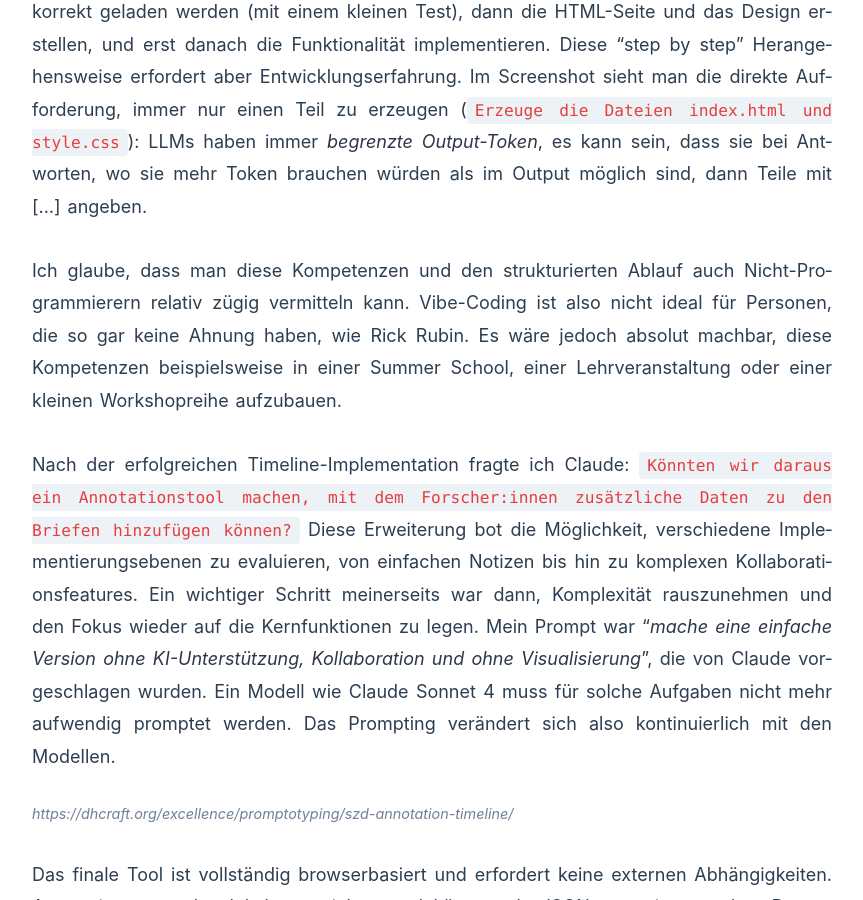
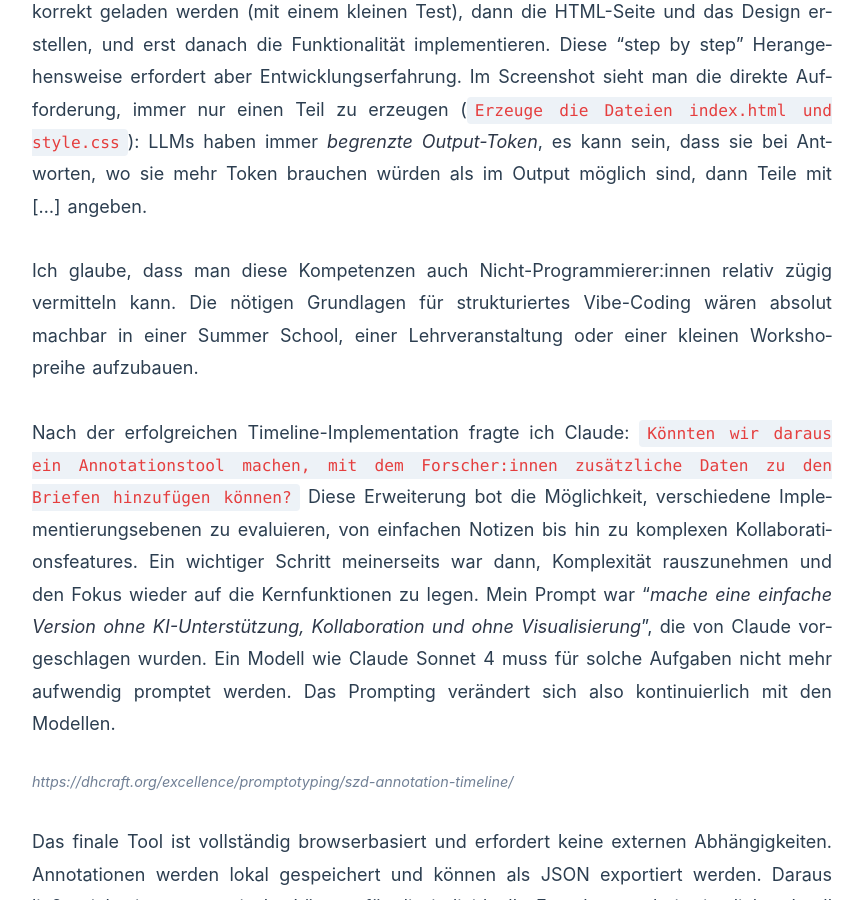
Before and after one commit to DigitalHumanitiesCraft/excellence, a Jekyll site: the page built from blog/Critical-Vibing-Claude-4.md, in a window 1280 px wide and 900 px high, scrolled down 7552 px. Shown: the whole window, without its empty margins (208-1071 px from the left). Built offline with Jekyll 4.4.1, drawn with Linux system fonts in a browser that asks for light colours.

Commit message:
Update Critical-Vibing-Claude-4.md

```diff
--- a/blog/Critical-Vibing-Claude-4.md
+++ b/blog/Critical-Vibing-Claude-4.md
@@ -116,7 +116,7 @@ Ein Screenshot der originalen Stefan Zweig Digital Website diente als Design-Ref
 
 Es ist auch wichtig, dass man nicht alles auf einmal implementiert, sondern es *schrittweise umsetzt*, so wie man es auch selbst entwickeln würde: Zuerst sicherstellen, dass alle Daten korrekt geladen werden (mit einem kleinen Test), dann die HTML-Seite und das Design erstellen, und erst danach die Funktionalität implementieren. Diese "step by step" Herangehensweise erfordert aber Entwicklungserfahrung. Im Screenshot sieht man die direkte Aufforderung, immer nur einen Teil zu erzeugen (`Erzeuge die Dateien index.html und style.css`): LLMs haben immer *begrenzte Output-Token*, es kann sein, dass sie bei Antworten, wo sie mehr Token brauchen würden als im Output möglich sind, dann Teile mit \[...\] angeben.
 
-Ich glaube, dass man diese Kompetenzen und den strukturierten Ablauf auch Nicht-Programmierern relativ zügig vermitteln kann. Vibe-Coding ist also nicht ideal für Personen, die so gar keine Ahnung haben, wie Rick Rubin. Es wäre jedoch absolut machbar, diese Kompetenzen beispielsweise in einer Summer School, einer Lehrveranstaltung oder einer kleinen Workshopreihe aufzubauen.
+Ich glaube, dass man diese Kompetenzen auch Nicht-Programmierer:innen relativ zügig vermitteln kann. Die nötigen Grundlagen für strukturiertes Vibe-Coding wären absolut machbar in einer Summer School, einer Lehrveranstaltung oder einer kleinen Workshopreihe aufzubauen.
 
 Nach der erfolgreichen Timeline-Implementation fragte ich Claude: `Könnten wir daraus ein Annotationstool machen, mit dem Forscher:innen zusätzliche Daten zu den Briefen hinzufügen können?` Diese Erweiterung bot die Möglichkeit, verschiedene Implementierungsebenen zu evaluieren, von einfachen Notizen bis hin zu komplexen Kollaborationsfeatures. Ein wichtiger Schritt meinerseits war dann, Komplexität rauszunehmen und den Fokus wieder auf die Kernfunktionen zu legen. Mein Prompt war “*mache eine einfache Version ohne KI-Unterstützung, Kollaboration und ohne Visualisierung*”, die von Claude vorgeschlagen wurden. Ein Modell wie Claude Sonnet 4 muss für solche Aufgaben nicht mehr aufwendig promptet werden. Das Prompting verändert sich also kontinuierlich mit den Modellen.
 
```
